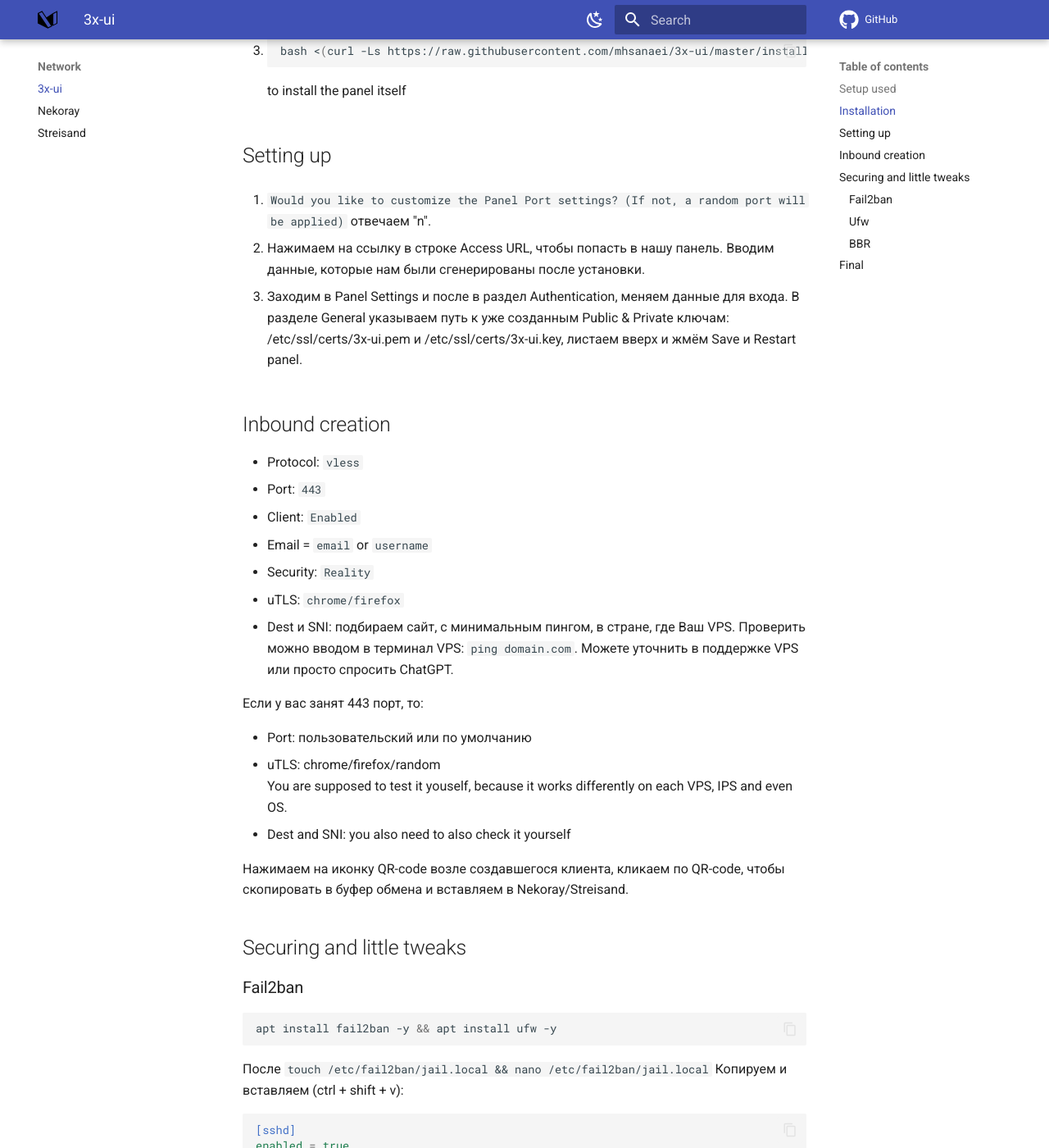
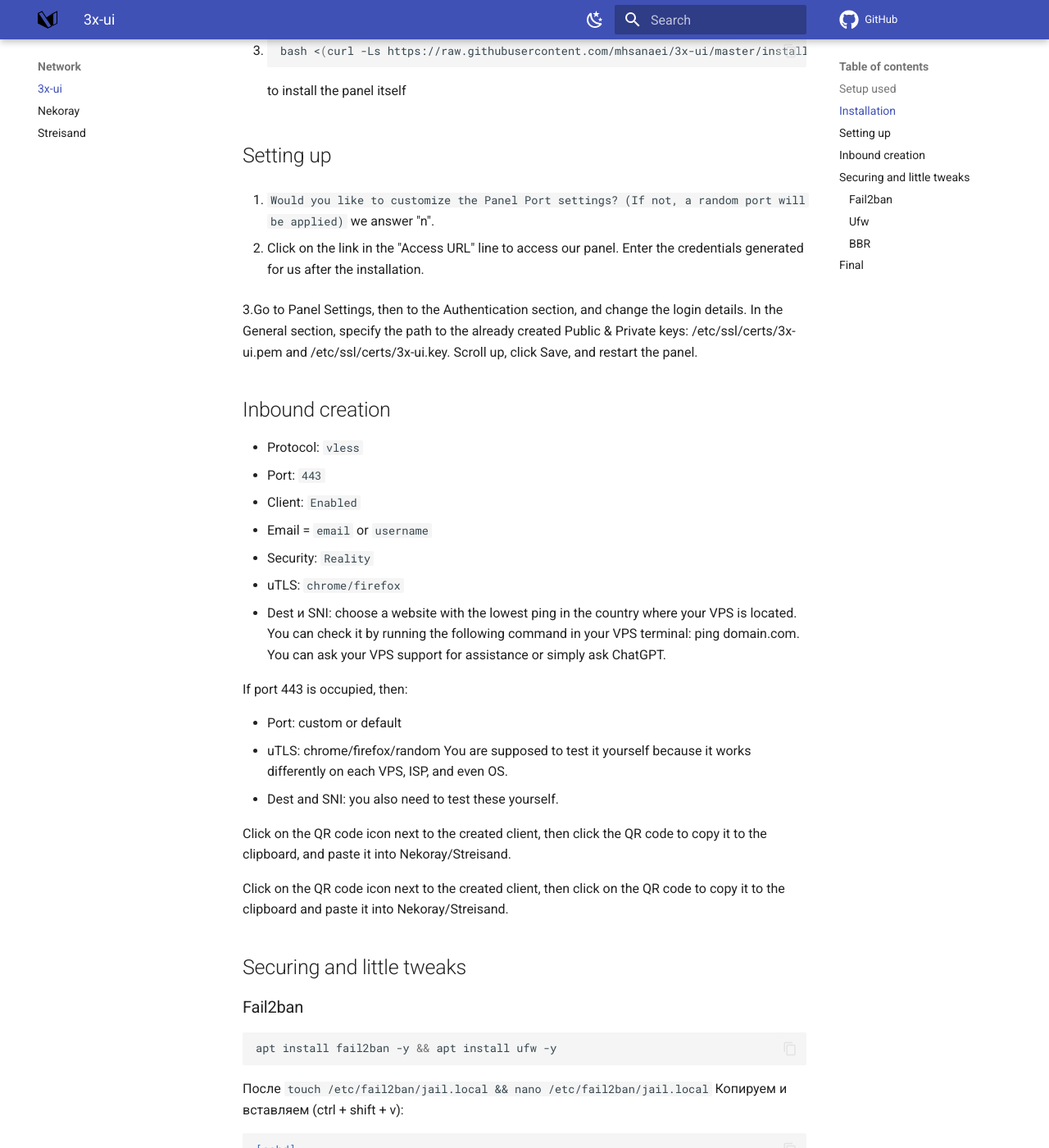
Before and after one commit to TeamDominant/Wiki-mkdocs, an MkDocs documentation site: the page built from docs/3x-ui.md, in a window 1280 px wide and 1400 px high, scrolled down 740 px. Shown: the whole window at 82% size. Built offline with MkDocs 1.6.1 and Material for MkDocs 9.7.7, drawn with Linux system fonts in a browser that asks for light colours; comment, search, counter and statistics services are not loaded; some of the changed text lies outside the part shown.

Commit message:
Translation

````diff
--- a/docs/3x-ui.md
+++ b/docs/3x-ui.md
@@ -22,8 +22,8 @@
 ```bash
 openssl req -x509 -keyout /etc/ssl/certs/3x-ui.key -out /etc/ssl/certs/3x-ui.pem -newkey rsa:4096 -sha256 -days 3650 -nodes -new
 ```
-где .pem - публичный ключ, а .key - приватный.
-Просто спамим enter, ничего заполнять не нужно.
+where .pem is the public key, and .key is the private key.
+Just keep pressing Enter, no need to fill anything in.
 
 3.
 ```bash
@@ -34,11 +34,11 @@
 ## Setting up
 
 1. `Would you like to customize the Panel Port settings? (If not, a random port will be applied)`
-отвечаем "n".
+we answer "n".
 
-2. Нажимаем на ссылку в строке Access URL, чтобы попасть в нашу панель. Вводим данные, которые нам были сгенерированы после установки.
+2. Click on the link in the "Access URL" line to access our panel. Enter the credentials generated for us after the installation.
 
-3. Заходим в Panel Settings и после в раздел Authentication, меняем данные для входа. В разделе General указываем путь к уже созданным Public & Private ключам: /etc/ssl/certs/3x-ui.pem и /etc/ssl/certs/3x-ui.key, листаем вверх и жмём Save и Restart panel.
+3.Go to Panel Settings, then to the Authentication section, and change the login details. In the General section, specify the path to the already created Public & Private keys: /etc/ssl/certs/3x-ui.pem and /etc/ssl/certs/3x-ui.key. Scroll up, click Save, and restart the panel.
 
 ## Inbound creation
 
@@ -48,16 +48,18 @@
 - Email = `email` or `username`
 - Security: `Reality`
 - uTLS: `chrome/firefox`
-- Dest и SNI: подбираем сайт, с минимальным пингом, в стране, где Ваш VPS. Проверить можно вводом в терминал VPS: `ping domain.com`. Можете уточнить в поддержке VPS или просто спросить ChatGPT.
+- Dest и SNI: choose a website with the lowest ping in the country where your VPS is located. You can check it by running the following command in your VPS terminal: ping domain.com. You can ask your VPS support for assistance or simply ask ChatGPT.
 
-Если у вас занят 443 порт, то:
+If port 443 is occupied, then:
 
-- Port: пользовательский или по умолчанию
+- Port: custom or default
 - uTLS: chrome/firefox/random
-  You are supposed to test it youself, because it works differently on each VPS, IPS and even OS.
-- Dest and SNI: you also need to also check it yourself
+You are supposed to test it yourself because it works differently on each VPS, ISP, and even OS.
+- Dest and SNI: you also need to test these yourself.
 
-Нажимаем на иконку QR-code возле создавшегося клиента, кликаем по QR-code, чтобы скопировать в буфер обмена и вставляем в Nekoray/Streisand.
+Click on the QR code icon next to the created client, then click the QR code to copy it to the clipboard, and paste it into Nekoray/Streisand.
+
+Click on the QR code icon next to the created client, then click on the QR code to copy it to the clipboard and paste it into Nekoray/Streisand.
 
 ## Securing and little tweaks
 ### Fail2ban
````
